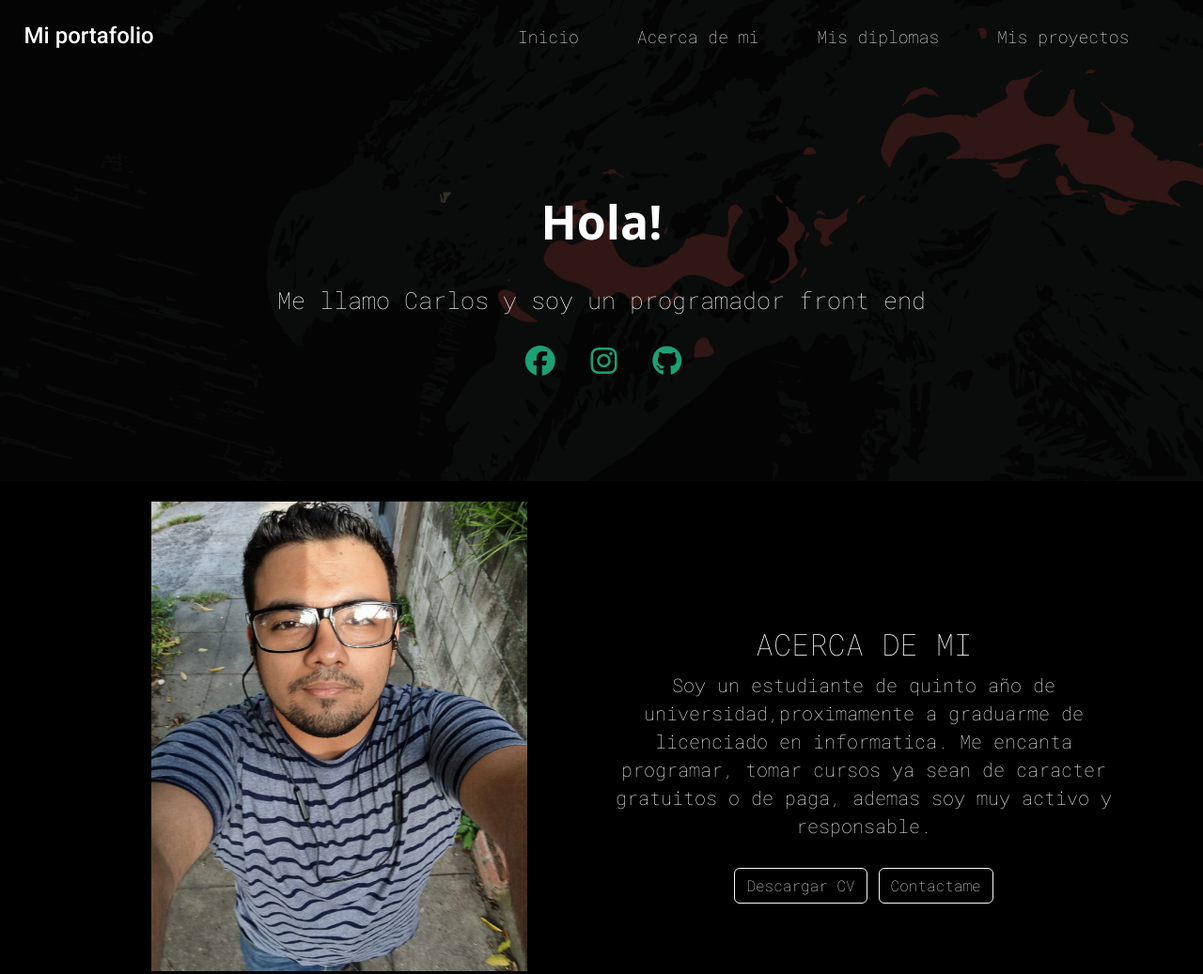
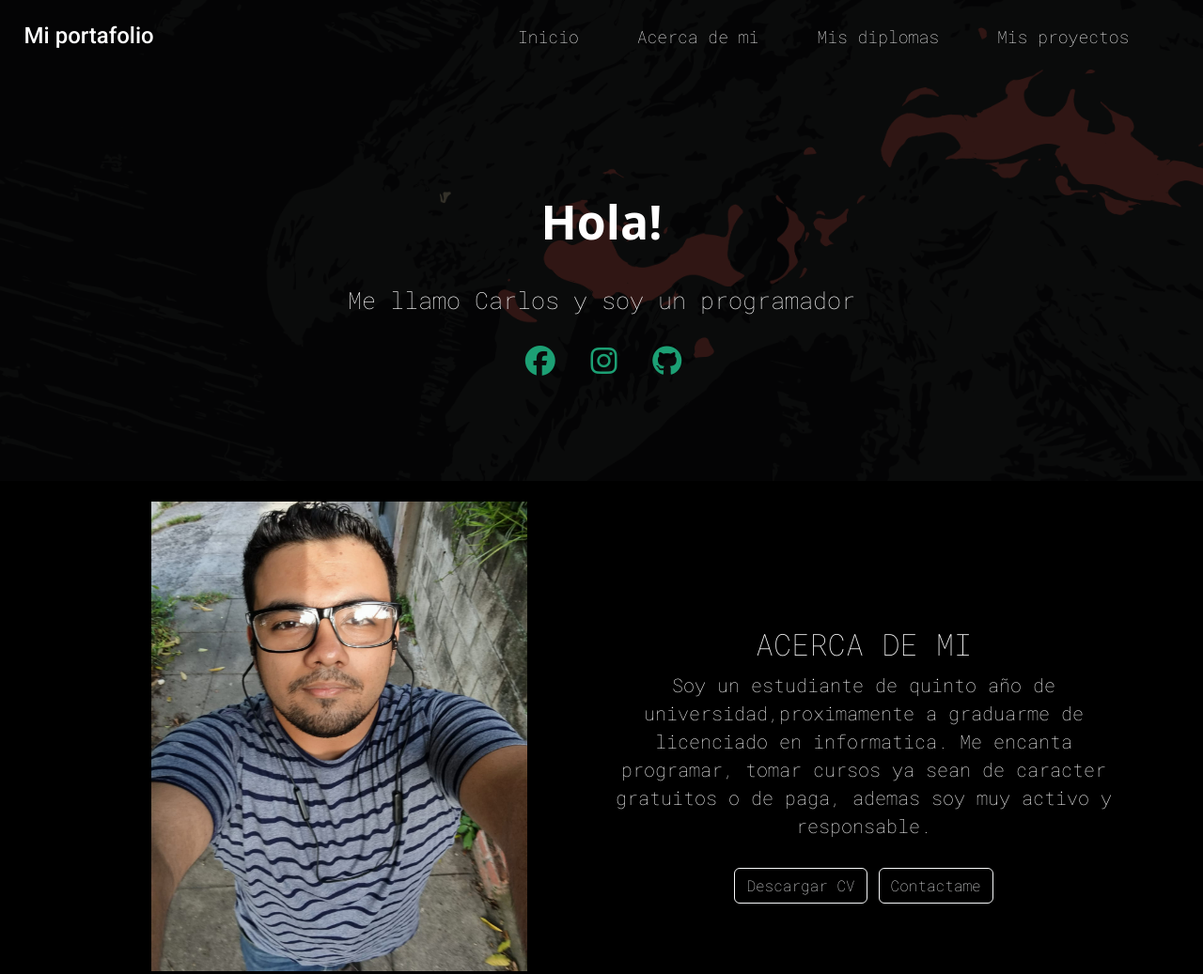
Before and after one commit to CallmeCarlos503/Portafolio, a website: page index.html in a window 1280 px wide. Shown: the top 1037 px of the page at 94% size. Drawn offline with nearby package versions, Linux system fonts and the light colour scheme.

Commit message:
Update index.html

```diff
--- a/index.html
+++ b/index.html
@@ -44,7 +44,7 @@
                 <br>
                 <div class="textseccion">
                     <p>
-                        Me llamo Carlos y soy un <texto>programador front end</texto>
+                        Me llamo Carlos y soy un <texto>programador</texto>
                     </p>
 
                 </div>
```
